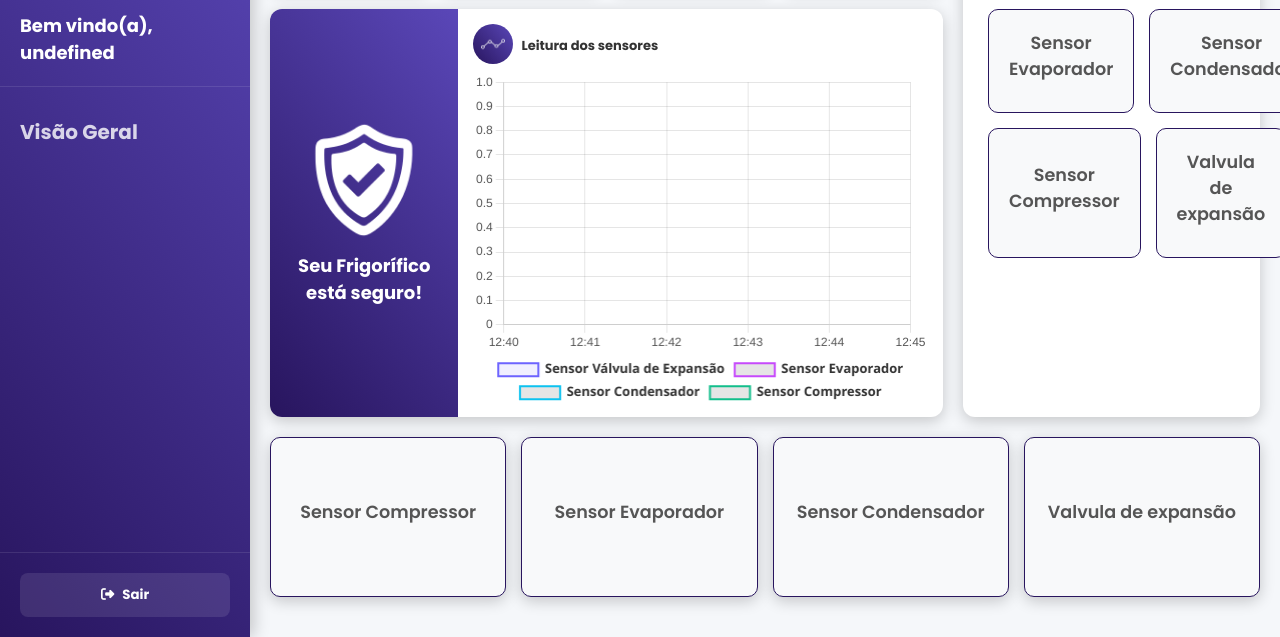
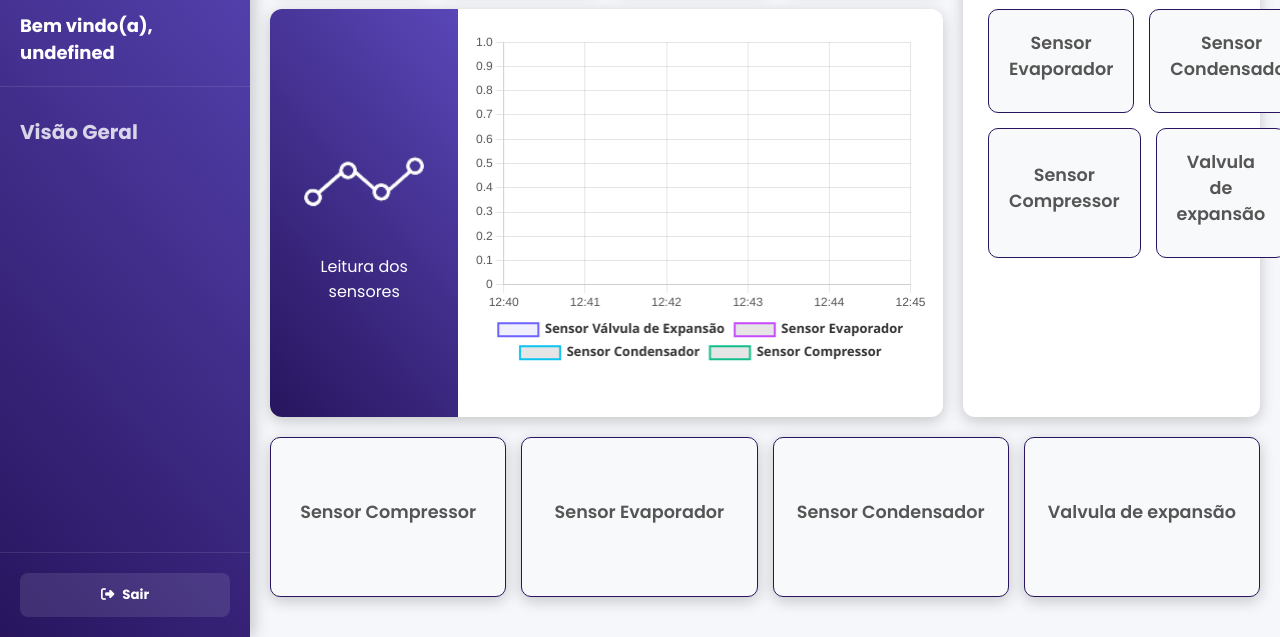
Before and after one commit to Next-History-of-Technology/site-institucional-nht, a website: page public/dashboard/camara.html in a window 1280 px wide. Shown: the part 163-800 px from the top of the page. Drawn offline with nearby package versions, Linux system fonts and the light colour scheme; no server answers.

Commit message:
Trocando a imagem do grafico

```diff
--- a/public/dashboard/camara.html
+++ b/public/dashboard/camara.html
@@ -75,18 +75,15 @@
                         <div class="alerta">
                             <div class="card-situacao">
                                 <div class="situacao-conteudo">
-                                    <img src="../assets/seguro.png" width="110px">
-                                    <p>Seu Frigorífico está seguro!</p>
+                                    <img src="../assets/leitura.png">
+
+                                    <span>Leitura dos sensores</span>
+
                                 </div>
                             </div>
                             <div class="grafico">
                                 <div class="kpi-grafico leitura">
-                                    <div class="kpi-img">
-                                        <img src="../assets/leitura.png">
-                                    </div>
-                                    <div class="kpi-info">
-                                        <span>Leitura dos sensores</span>
-                                    </div>
+
                                 </div>
                                 <canvas class="grafico-ppm" id="myChartLine"></canvas>
                             </div>
@@ -130,7 +127,7 @@
                     <div class="sensor-status" id="compressor_ppm_atual"></div>
                 </div>
                 <div class="sensor-card" id="card_evaporador">
-                    <div class="sensor-nome" >Sensor Evaporador</div>
+                    <div class="sensor-nome">Sensor Evaporador</div>
                     <div class="sensor-status" id="evaporador_ppm_atual"></div>
                 </div>
                 <div class="sensor-card" id="card_condensador">
```
